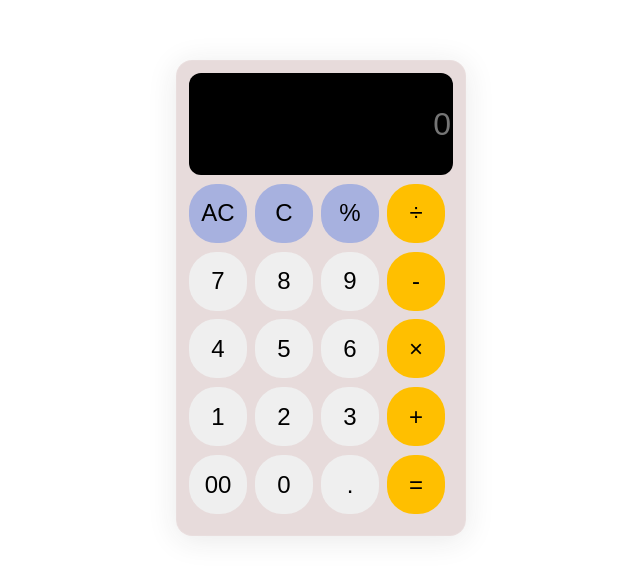
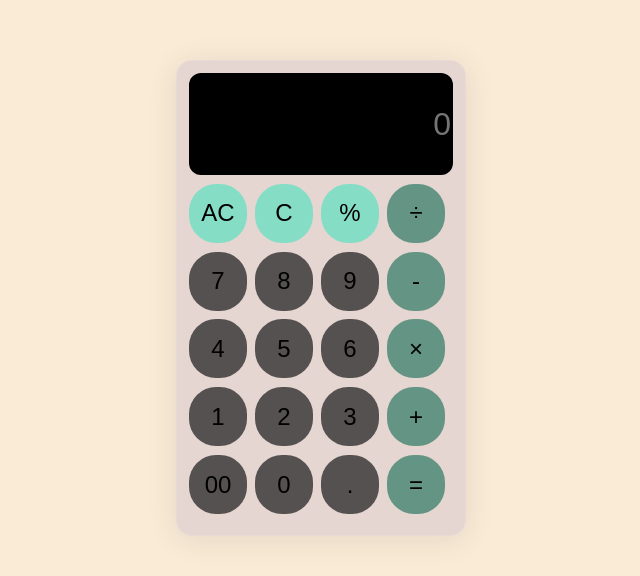
Before and after one commit to Scotty-Cloud/calculator, a plain HTML site: page index.html in a window 1280 px wide. Shown: the part 110-686 px from the top of the page, without its empty margins (319-959 px from the left). Drawn offline with Linux system fonts and the light colour scheme.

```diff
--- a/styles.css
+++ b/styles.css
@@ -1,3 +1,6 @@
+html {
+    background-color: antiquewhite;
+}
 .container{
     height: 100vh;
     display: flex;
@@ -41,14 +44,15 @@ button{
     height: 59px;
     width: 58px;
     font-size: x-large;
+    background-color: #565151;
 }
 .first
 {
-    background: rgb(167 177 223);
+    background: rgb(134, 221, 198);
 }
 .symbol
 {
-    background: rgb(255 191 0);
+    background: rgb(99, 148, 132);
 }
 button:active
 {
```
